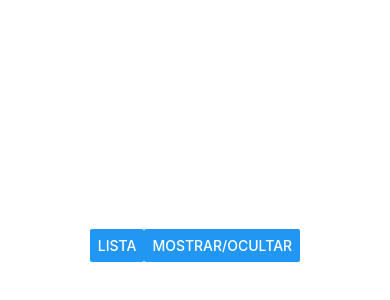
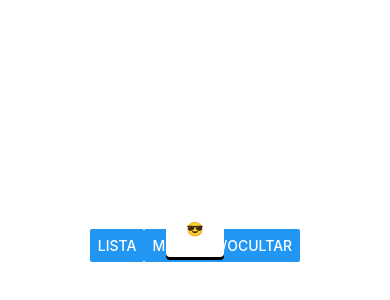
Before and after one commit to ferisjuan/map-dots, a React Native app: screen / in a window 390 px wide. Shown: the part 194-494 px from the top of the page. Built offline with nearby package versions, Linux system fonts and the light colour scheme.

Commit message:
Reformating Modal

```diff
--- a/App.tsx
+++ b/App.tsx
@@ -1,5 +1,5 @@
 import React, { useState } from 'react'
-import { StyleSheet, View } from 'react-native'
+import { StyleSheet, Text, View } from 'react-native'
 
 import { Map, Modal, Panel } from './components'
 
@@ -33,7 +33,9 @@ export default function App() {
 	return (
 		<View style={styles.container}>
 			<Map onLongpress={handleLongPress} />
-			<Modal />
+			<Modal visibility={true}>
+				<Text>😎</Text>
+			</Modal>
 			<Panel />
 		</View>
 	)
--- a/components/Modal.tsx
+++ b/components/Modal.tsx
@@ -1,13 +1,16 @@
 import React from 'react'
 import { Modal, StyleSheet, Text, View } from 'react-native'
 
-export default () => {
+type Props = {
+	children: React.ReactNode
+	visibility: boolean
+}
+
+export default ({ children, visibility }: Props) => {
 	return (
-		<Modal animationType='slide' transparent={true} visible={false}>
+		<Modal animationType='slide' transparent={true} visible={visibility}>
 			<View style={styles.center}>
-				<View style={styles.modalView}>
-					<Text>😎</Text>
-				</View>
+				<View style={styles.modalView}>{children}</View>
 			</View>
 		</Modal>
 	)
```
